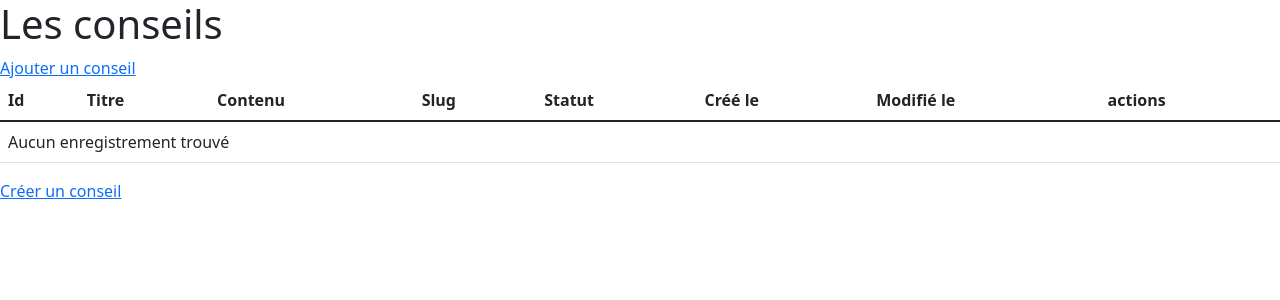
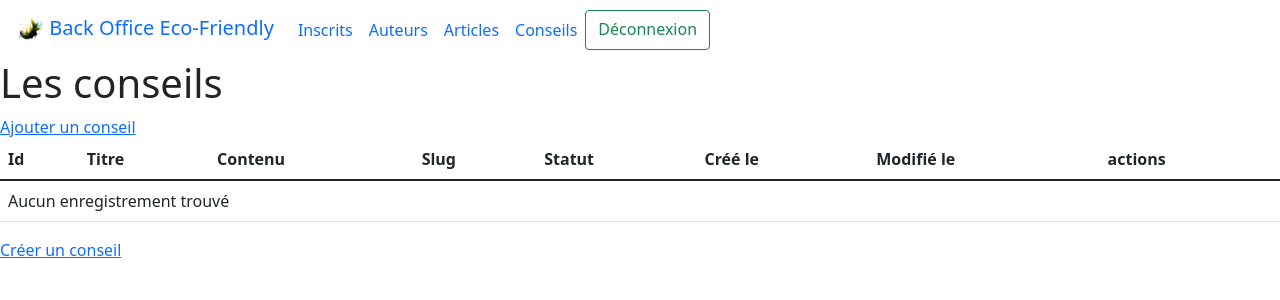
Before and after one commit to Ksouti/projet-eco-friendly-back, a Symfony app: template templates/advice/list.html.twig in a window 1280 px wide. Shown: the top 300 px of the page. Run offline with Twig, Linux system fonts and the light colour scheme; the template is opened without the code that fills it, so the values that code supplies are empty; some libraries are stand-ins or nearby versions.

Commit message:
FEAT: Navbar back-office

```diff
--- a/templates/base.html.twig
+++ b/templates/base.html.twig
@@ -21,6 +21,26 @@
         {% endblock %}
     </head>
     <body>
+        <nav class="navbar navbar-expand-lg bg-body-tertiary">
+        <div class="container-fluid">
+            <a class="navbar-brand" href="#">
+                <img src="{{asset('assets/img/logos/icon-32x32.png')}}" alt="Logo" width="32" height="32" class="d-inline-block align-text-top" />
+                Back Office Eco-Friendly
+            </a>
+            <button class="navbar-toggler" type="button" data-bs-toggle="collapse" data-bs-target="#navbarNavAltMarkup" aria-controls="navbarNavAltMarkup" aria-expanded="false" aria-label="Toggle navigation">
+                <span class="navbar-toggler-icon"></span>
+            </button>
+            <div class="collapse navbar-collapse" id="navbarNavAltMarkup">
+            <div class="navbar-nav">
+                <a class="nav-link active" aria-current="page" href="{{ path('app_backoffice_users_list') }}">Inscrits</a>
+                <a class="nav-link" href="{{ path('app_backoffice_users_list') }}">Auteurs</a>
+                <a class="nav-link" href="{{ path('app_backoffice_articles_list') }}">Articles</a>
+                <a class="nav-link" href="{{ path('app_backoffice_advices_list') }}">Conseils</a>
+                <a class="btn btn-outline-success" href="{{ path('app_backoffice_security_logout') }}">Déconnexion</a>
+            </div>
+            </div>
+        </div>
+    </nav>
         {% block body %}{% endblock %}
 
          <script src="https://cdn.jsdelivr.net/npm/bootstrap@5.1.1/dist/js/bootstrap.bundle.min.js"
```
